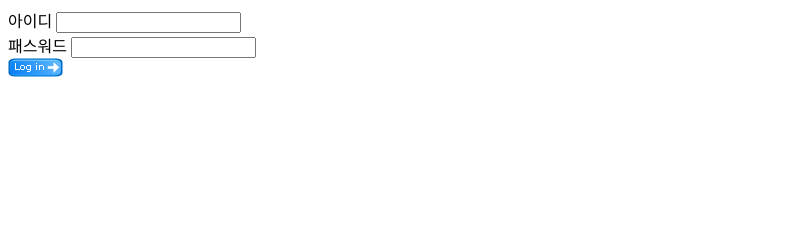
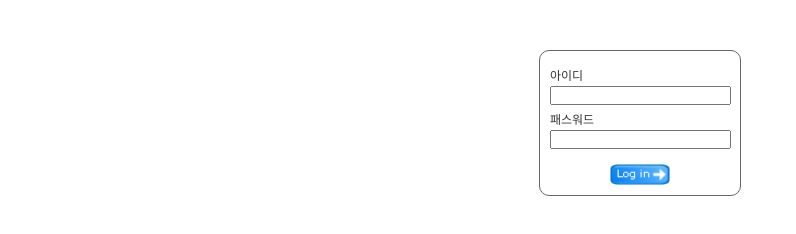
Before and after one commit to jwebfront-21q2/WEBFRONT, a plain HTML site: page practices/practice4.html in a window 1280 px wide. Shown: the whole page, without its empty margins (0-796 px from the left). Drawn offline with Linux system fonts and the light colour scheme.

Commit message:
Practice 4

```diff
--- a/practices/practice4.html
+++ b/practices/practice4.html
@@ -5,13 +5,54 @@
     <meta name="viewport" content="width=device-width, initial-scale=1.0">
     <meta http-equiv="X-UA-Compatible" content="ie=edge">
     <title>로그인 폼 연습</title>
+    <style>
+        * {
+            margin: 0;
+            padding: 0;
+        }
+
+        body {
+            font-family: "맑은 고딕", 굴림, sans-serif;
+            font-size: 0.75em;
+            color: #333;
+        }
+
+        #login-form {
+            width: 180px;
+            padding: 10px;
+            border: 1px solid #666;
+            border-radius: 10px;
+
+            margin-top: 50px;
+            margin-left: auto;
+            margin-right: auto;
+        }
+
+        label {
+            display: block;
+            margin-top: 5px;
+            margin-bottom: 3px;
+        }
+
+        input {
+            display: block;
+        }
+
+        input[type=image] {
+            /* type 속성이 image인 input 선택 */
+            width: 60px;
+            margin-top: 15px;
+            margin-left: auto;
+            margin-right: auto;
+        }
+    </style>
 </head>
 <body>
-    <form>
+    <form id="login-form">
         <label for="userid">아이디</label>
-        <input type="text" name="userid"><br/>
+        <input type="text" name="userid">
         <label for="password">패스워드</label>
-        <input type="password" name="password"><br/>
+        <input type="password" name="password">
         <input type="image" src="./images/login.png" />
     </form>
 </body>
```
